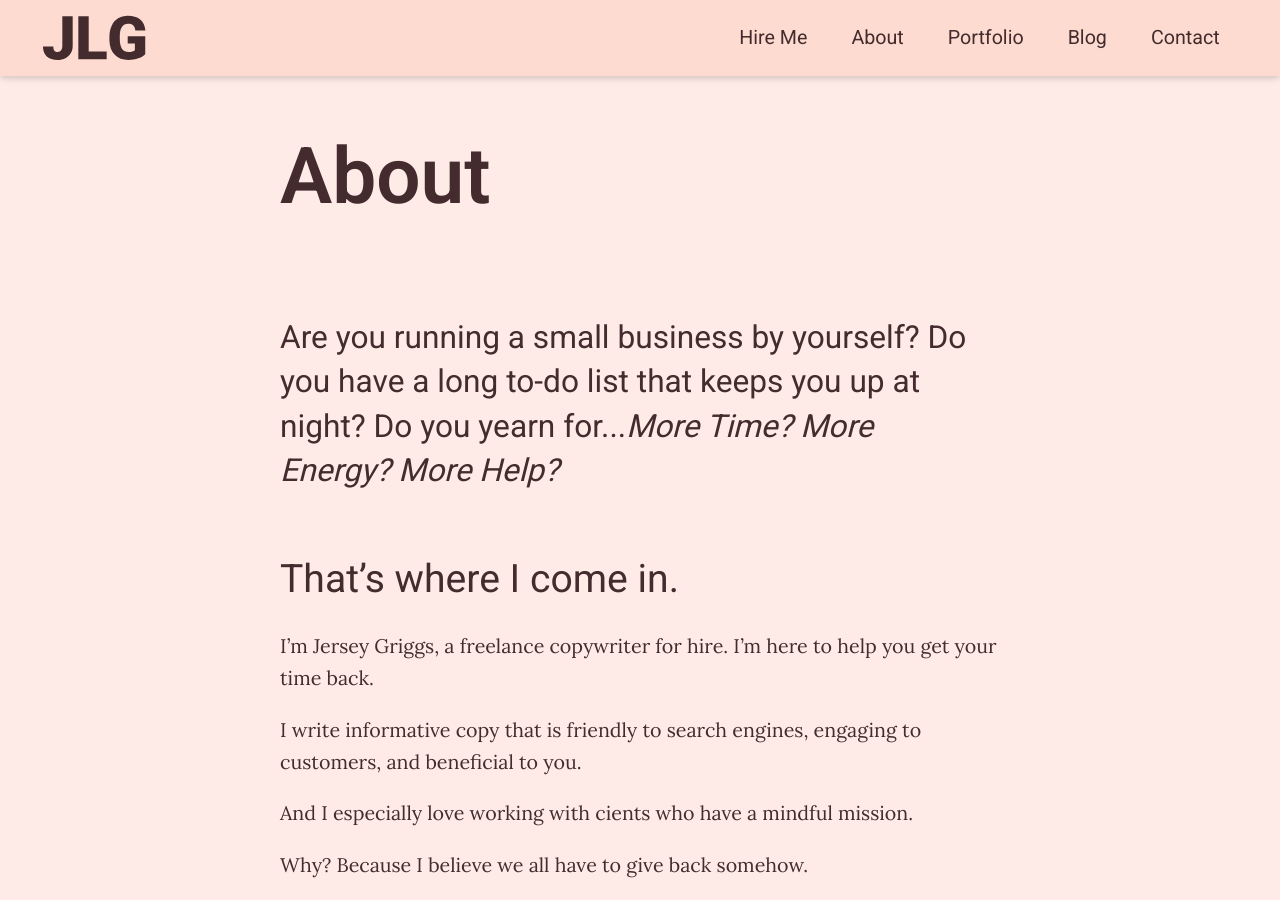
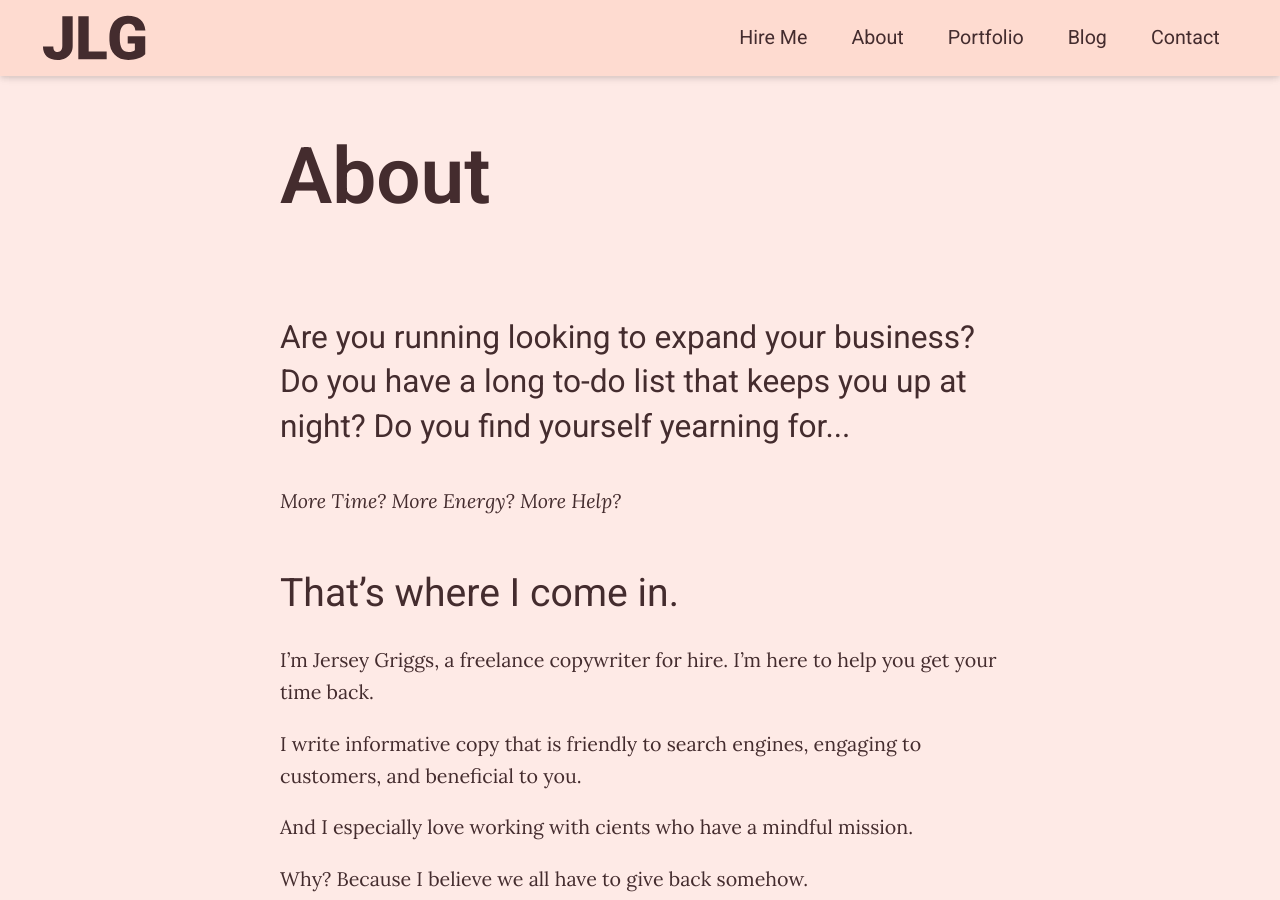
Before and after one commit to jersey-griggs/jersey.griggs.github.io, a Jekyll site: the page built from about/index.html, in a window 1280 px wide and 900 px high. Built offline with Jekyll 4.4.1, drawn with Linux system fonts in a browser that asks for light colours.

Commit message:
Update index.html

```diff
--- a/about/index.html
+++ b/about/index.html
@@ -3,7 +3,9 @@ layout: page
 title: About
 ---
 <div class="text container">
-<h2 class="small">Are you running a small business by yourself? Do you have a long to-do list that keeps you up at night? Do you yearn for...<span><em>More Time?</em><em>&nbsp;More Energy?</em><em>&nbsp;More Help?</em></h2>
+<h2 class="small">Are you running looking to expand your business? Do you have a long to-do list that keeps you up at night? Do you find yourself yearning for...</h2>
+
+ <span><em>More Time?</em><em>&nbsp;More Energy?</em><em>&nbsp;More Help?</em></h2>
 
 <h3>That’s where I come in.</h3>
 
```
